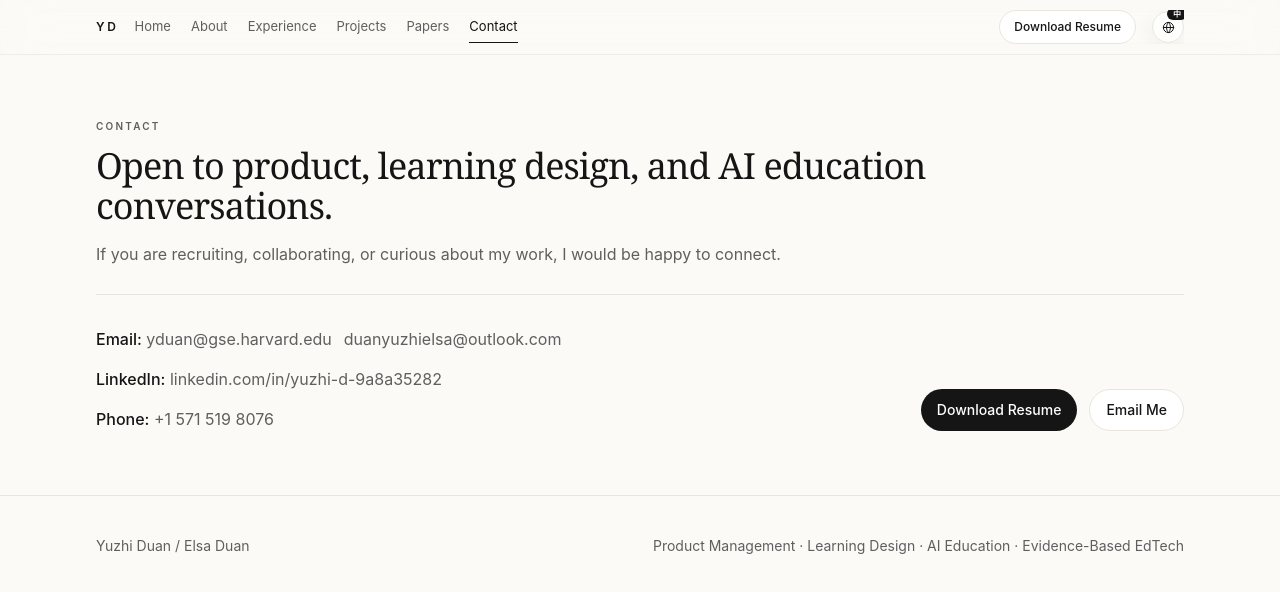
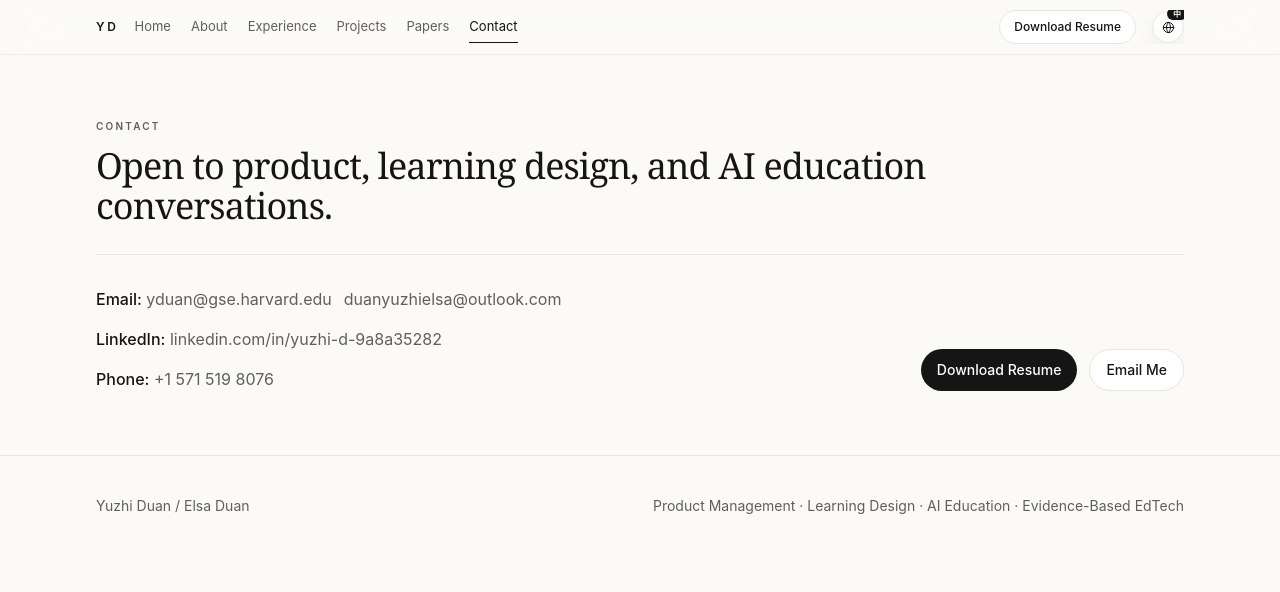
Before and after one commit to elsaduan-d/portfolio-site, a Next.js app: page /contact in a window 1280 px wide. Shown: the top 592 px of the page. Built offline with nearby package versions, Linux system fonts and the light colour scheme.

Commit message:
Simplify contact page intro

```diff
--- a/app/contact/page.tsx
+++ b/app/contact/page.tsx
@@ -12,9 +12,6 @@ export default function ContactPage() {
         <h1 className="max-w-4xl font-serif text-3xl tracking-tight text-ink sm:text-4xl">
           {t('contact.title')}
         </h1>
-        <p className="mt-4 max-w-3xl text-sm leading-7 text-muted sm:text-base">
-          {t('contact.intro')}
-        </p>
       </header>
 
       <section className="grid gap-8 pt-8 lg:grid-cols-[minmax(0,1fr)_auto] lg:items-end">
```
